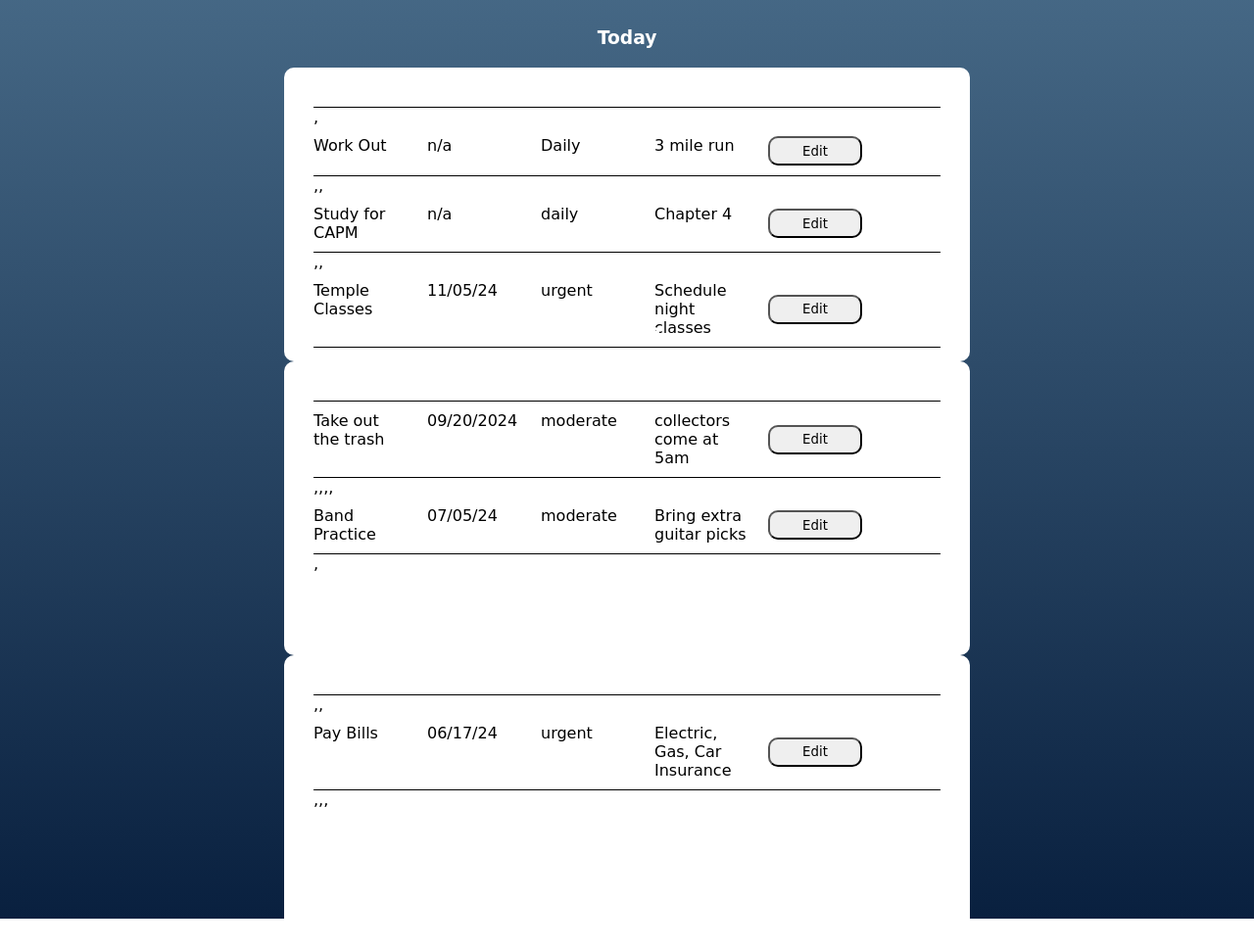
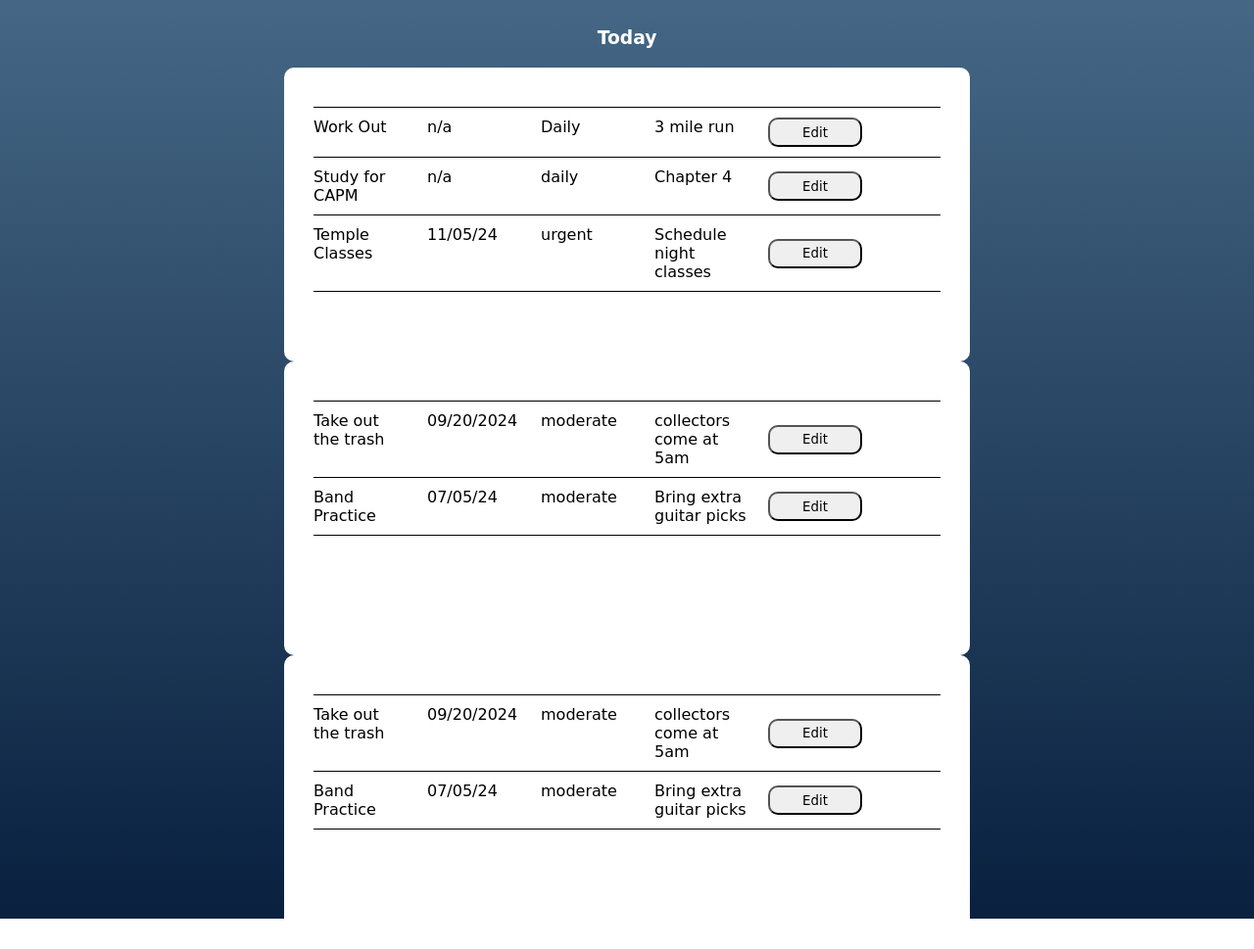
Before and after one commit to DylanCasey5150/Task-Checklist, a plain HTML site: page index.html in a window 1280 px wide. Shown: the part 220-1189 px from the top of the page at 98% size. Drawn offline with Linux system fonts and the light colour scheme.

Commit message:
Refactor functions to handle and display data based on queue value

```diff
--- a/index.html
+++ b/index.html
@@ -26,7 +26,7 @@
 
         <!-- TO DO CONTAINER -->
         <div class="box-container box--container--todo">
-        <h3 class="box-title box--title--todo">Queue</h3>
+        <h3 class="box-title box--title--todo">To Do</h3>
         <div class="box todo--box">
             <ul class="display-data-todo-main">
                 <li class="display-data-todo">
--- a/script.js
+++ b/script.js
@@ -5,27 +5,16 @@ const displayDone = document.querySelector(".display-data-done-main");
 /* FETCH JSON DATA */
 
 
-const getData = () =>{
+const getData = () => {
   return fetch('./user.json')
-  .then(res => res.json())
-  .then(data=>{
-
-   return data;
-  })
+    .then(res => res.json())
+    .then(data => {
+      return data;
+    })
 }
 
 
-/* DISPLAY TODAY DATA*/
-const displayTodayData = async () =>{
-  const payload = await getData();
-  console.log(payload);
-
-
-  let dataDisplay = payload.map((object) => {
-   const { task, due, importance, queue, notes } = object;
-
-   if(object.queue === "Today"){
-
+const getHTMLFromTodoItem = ({ task, due, importance, notes }) => {
   return `
   <li>
   <div class="item item--name">${task}</div>
@@ -36,85 +25,19 @@ const displayTodayData = async () =>{
   </li>
   `
 }
-  });
 
+const renderTodoListItemsToScreen = async() =>{
+  const payload = await getData();
 
+  const checkListItemsForToday = payload.filter(item => item.queue === "Today").map(item => getHTMLFromTodoItem(item)).join('');
+  displayToday.innerHTML = checkListItemsForToday;
 
-  displayToday.innerHTML = dataDisplay;
+  const checkListItemsForTodo = payload.filter(item => item.queue === "Todo").map(item => getHTMLFromTodoItem(item)).join('');
+  displayTodo.innerHTML = checkListItemsForTodo;
+
+  const checkListItemsForDone = payload.filter(item=> item.queue === "Done").map(item => getHTMLFromTodoItem(item)).join('');
+  displayDone.innerHTML = checkListItemsForTodo;
+
 }
 
-displayTodayData();
-
-
-
-
-
-
-/* DISPLAY TODO DATA */
-const displayTodoData = async () =>{
-  const payload = await getData();
-  console.log(payload);
-
-
-  let dataDisplay = payload.map((object) => {
-   const { task, due, importance, queue, notes } = object;
-
-   if(object.queue === "Todo"){
-
-  return `
-  <li>
-  <div class="item item--name">${task}</div>
-  <div class="item item--date">${due}</div>
-  <div class="item item--date">${importance}</div>
-  <div class="item item--date">${notes}</div>
-  <button class="edit-item-button">Edit</button>
-  </li>
-  `
-}
-  });
-
-
-
-  displayTodo.innerHTML = dataDisplay;
-}
-
-displayTodoData();
-
-
-
-
-
-
-
-
-
-
-
-/* DISPLAY DONE DATA*/
-const displayData = async () =>{
-  const payload = await getData();
-  console.log(payload);
-
-
-  let dataDisplay = payload.map((object) => {
-   const { task, due, importance, notes } = object;
-
-   if(object.queue === "Done"){
-
-  return `
-  <li>
-  <div class="item item--name">${task}</div>
-  <div class="item item--date">${due}</div>
-  <div class="item item--date">${importance}</div>
-  <div class="item item--date">${notes}</div>
-  <button class="edit-item-button">Edit</button>
-  </li>
-  `
-   }
-  });
-
-  displayDone.innerHTML = dataDisplay;
-}
-
-
-displayData();
+renderTodoListItemsToScreen();
```
